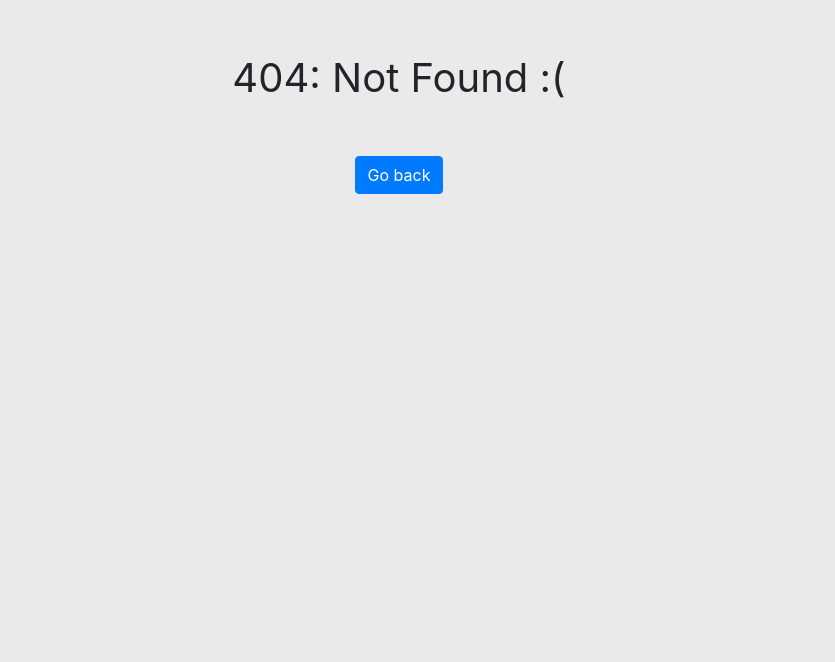
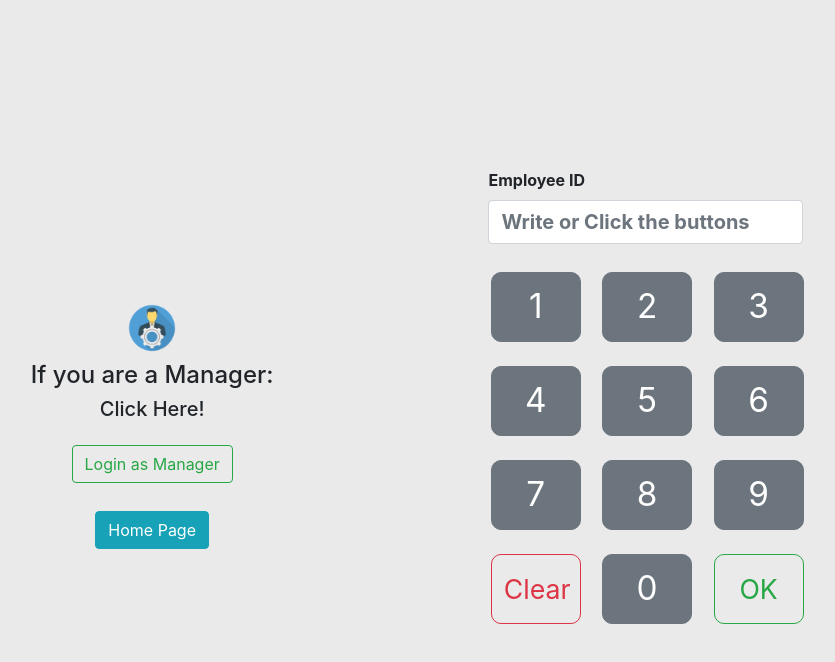
Before and after one commit to MarioCaushi/EmployeeShifts-frontend, a React (Create React App) app: page /EmployeeLogin in a window 1280 px wide. Before the commit this address had no page. Shown: the top 662 px of the page, without its empty margins (241-1076 px from the left). Built offline with nearby package versions, Linux system fonts and the light colour scheme.

Commit message:
Coonnected ManagerLogin with the backend

```diff
--- a/package.json
+++ b/package.json
@@ -33,5 +33,6 @@
       "last 1 firefox version",
       "last 1 safari version"
     ]
-  }
+  },
+  "proxy": "http://localhost:5149"
 }
--- a/src/App.js
+++ b/src/App.js
@@ -3,6 +3,7 @@ import { Routes, Route } from 'react-router-dom';
 import  Home  from "./Pages/Home";
 import PageError  from "./Pages/PageError";
 import ManagerLogin from './Pages/ManagerLogin';
+import EmployeeLogin from './Pages/EmployeeLogin';
 
 function App() {
   return (
@@ -10,6 +11,7 @@ function App() {
       <Routes>
         <Route path="/" element={<Home />} />
         <Route path='/ManagerLogin' element={<ManagerLogin/>}/>
+        <Route path='/EmployeeLogin' element={<EmployeeLogin/>}/>
         <Route path="*" element={<PageError />} />
       </Routes>
     </>
--- a/src/Components/EmployeeRegisterComponent.jsx
+++ b/src/Components/EmployeeRegisterComponent.jsx
@@ -1,4 +1,5 @@
 import React from 'react'
+import { Link } from "react-router-dom";
 
 function EmployeeRegisterComponent() {
     return (
@@ -9,7 +10,9 @@ function EmployeeRegisterComponent() {
 
                 <h4>If you are an Employee:</h4>
                 <h5 className="m-2 mb-4">Click Here to register to work!</h5>
-                <button type="button" className="btn btn-outline-info">Register to Work</button>
+                <Link to="/EmployeeLogin">
+                    <button type="button" className="btn btn-outline-info">Register to Work</button>
+                </Link>
             </div>
         </div>
     )
--- /dev/null
+++ b/src/Components/EmployeeRegisterForm.jsx
@@ -0,0 +1,79 @@
+import React from 'react';
+
+function EmployeeRegisterForm() {
+
+    const createButton = (number) => (
+        <div className="col-3 m-1 p-2"> {/* Adjusted for three buttons per row */}
+            <button type="button" className="btn btn-secondary" style={{
+                width: "90px",
+                height: "70px",
+                borderRadius: "10px",
+                fontSize: "25pt"
+            }}>
+                {number}
+            </button>
+        </div>
+    );
+
+    return (
+        <div className="container">
+            <div className="row justify-content-center align-items-center">
+
+                <div className="form-group col-md-10 col-11">
+                    <label htmlFor='employee-register' className="form-label"><b>Employee ID</b></label>
+                    <input type="number" className="form-control"
+                        placeholder="Write or Click the buttons"
+                        name="employee-register"
+                        id="employee-register"
+                        style={{
+                            fontSize: "15pt",
+                            fontWeight: "bold",
+                        }} />
+                </div>
+
+                <div className="col-md-12">
+                    <div className="row justify-content-center">
+                        {createButton(1)}
+                        {createButton(2)}
+                        {createButton(3)}
+                    </div>
+                    <div className="row justify-content-center">
+                        {createButton(4)}
+                        {createButton(5)}
+                        {createButton(6)}
+                    </div>
+                    <div className="row justify-content-center">
+                        {createButton(7)}
+                        {createButton(8)}
+                        {createButton(9)}
+                    </div>
+                    <div className="row justify-content-center">
+                    <div className="col-3 m-1 p-2">
+                        <button type="button" className="btn btn-outline-danger text-center" style={{
+                            width: "90px",
+                            height: "70px",
+                            borderRadius: "10px",
+                            fontSize: "20pt"
+                        }} >
+                            Clear
+                        </button>
+                        </div>
+                        {createButton(0)}
+                        <div className="col-3 m-1 p-2">
+                        <button type="button" className="btn btn-outline-success text-center" style={{
+                            width: "90px",
+                            height: "70px",
+                            borderRadius: "10px",
+                            fontSize: "20pt"
+                        }} >
+                            OK
+                        </button>
+                        </div>
+                    </div>
+                </div>
+            </div>
+        </div>
+    );
+}
+
+export default EmployeeRegisterForm;
--- a/src/Components/LoginManagerForm.jsx
+++ b/src/Components/LoginManagerForm.jsx
@@ -1,35 +1,98 @@
-import React from 'react';
+import React, { useState } from 'react';
+import { useNavigate } from 'react-router-dom'; //use it for the redirection part after that page is built
+
 
 function LoginManagerForm() {
+    const [username, setUsername] = useState("");
+    const [password, setPassword] = useState("");
+    const [errorMessage, setErrorMessage] = useState("");
+
+    const handleFetching = (username, password) => {
+
+        fetch(`http://localhost:5149/api/Manager/manager-login-authentication`, {
+            method: 'POST',
+            headers: {
+                'Content-Type': 'application/json'
+            },
+            body: JSON.stringify({ Username: username.trim(), Password: password })
+        })
+        .then(response => {
+            if (!response.ok) {
+                if (response.status === 401) {
+                    return response.text().then(text => {
+                        throw new Error(text || "Unauthorized access");
+                    });
+                } else {
+                    return response.text().then(text => {
+                        throw new Error(text || "An unexpected error occurred");
+                    });
+                }
+            }
+            return response.json();
+        })
+        .then(data => {
+            alert("Successful but next part is yet to be built" );
+        })
+        .catch(error => {
+            setErrorMessage(error.message);
+            console.error(error);
+        });
+
+    }
+
+
+    const handleSubmit = (event) => {
+        event.preventDefault();
+
+        if (password === "" || username.trim() === "") {
+
+            setErrorMessage("Enter both Username and Password");
+
+            setTimeout(() => {
+                setErrorMessage("");
+            }, 5000);
+
+        } else {
+            handleFetching(username,password);
+        }
+    }
+
         return (
             <div>
+                <form onSubmit={handleSubmit}>
                     <div className="col-md-12 col-12 p-4" style={{
                         border: "solid black 1px",
                         borderRadius: "20px",
-                boxShadow: "0 4px 8px rgba(0, 0, 0, 0.1), 0 6px 20px rgba(0, 0, 0, 0.1)" // Custom shadow
+                        boxShadow: "0 4px 8px rgba(0, 0, 0, 0.1), 0 6px 20px rgba(0, 0, 0, 0.1)"
                     }}>
-                <div className="form-floating m-3" id="username-login-container">
-                    {/* Corrected the `for` attribute to `htmlFor` in label */}
+                        <div className="form-floating m-3">
                             <label htmlFor="username-login">Username</label>
-                    <input type="text" className="form-control login-input" id="username-login" name="username-login" placeholder="Enter Username" />
+                            <input type="text" className="form-control login-input" id="username-login"
+                                placeholder="Enter Username"
+                                value={username} onChange={(e) => setUsername(e.target.value)} />
                         </div>
 
-                <div className="form-floating m-3" id="password-login-container">
-                    {/* Corrected the class attribute to className */}
+                        <div className="form-floating m-3">
                             <label htmlFor="password-login">Password</label>
-                    <input type="password" className="form-control login-input" id="password-login" placeholder="Password" />
+                            <input type="password" className="form-control login-input" id="password-login"
+                                placeholder="Password"
+                                value={password} onChange={(e) => setPassword(e.target.value)} />
                         </div>
 
-                <div className="container" id="login-evaluation">
-                    {/* Placeholder for potentially dynamic HTML content */}
+                        {errorMessage && (
+                            <div className="container text-danger" id="login-evaluation">
+                                {errorMessage}
                             </div>
+                        )}
 
-                <div id="login-buttons" className="d-flex justify-content-center mt-3">
-                    <button id="login-button" type="button" className="btn btn-primary">Login</button>
+                        <div className="d-flex justify-content-center mt-3">
+                            <button type="submit" className="btn btn-primary">Login</button>
                         </div>
                     </div>
+                </form>
             </div>
         );
  }
 
+
 export default LoginManagerForm;
--- /dev/null
+++ b/src/Pages/EmployeeLogin.jsx
@@ -0,0 +1,29 @@
+import React from 'react'
+import { Link } from "react-router-dom";
+import ManagerLoginComponent from '../Components/ManagerLoginComponent';
+import EmployeeRegisterForm from '../Components/EmployeeRegisterForm';
+
+function EmployeeLogin() {
+    return (
+        <div>
+            <div className="container-fluid d-flex align-items-center justify-content-center p-3 mt-5">
+                <div className="container d-flex flex-column flex-md-row align-items-center justify-content-center gap-2 p-3 m-3 mt-5">
+
+                    <div className="col-md-5 col-12 p-4 m-3 d-flex flex-column align-items-center justify-content-center">
+                        <ManagerLoginComponent />
+                        <Link to="/">
+                            <button type="button" className="btn btn-info mt-1">Home Page</button>
+                        </Link>
+                    </div>
+
+                    <div className="col-md-5 col-12 p-4 m-3">
+                        <EmployeeRegisterForm/>
+                    </div>
+
+                </div>
+            </div>
+        </div>
+    )
+}
+
+export default EmployeeLogin
--- a/src/Pages/Home.jsx
+++ b/src/Pages/Home.jsx
@@ -11,7 +11,7 @@ function Home() {
                 {/* Redirecting Container - already centered due to parent styles */}
                 <div className="container-fluid d-flex flex-column align-items-center justify-content-center m-4 gap-2">
 
-                    <div className="d-flex flex-column align-items-center justify-content-center gap-2 m-4 mt-5">
+                    <div className="d-flex flex-column align-items-center justify-content-center gap-2 m-4 mt-4">
                         <ManagerLoginComponent />
                     </div>
 
--- a/src/Pages/ManagerLogin.jsx
+++ b/src/Pages/ManagerLogin.jsx
@@ -1,4 +1,5 @@
 import React from 'react'
+import { Link } from "react-router-dom";
 import LoginManagerForm from "../Components/LoginManagerForm";
 import EmployeeRegisterComponent from '../Components/EmployeeRegisterComponent';
 
@@ -9,7 +10,9 @@ function ManagerLogin() {
 
         <div className="col-md-5 col-12 p-4 m-3 d-flex flex-column align-items-center justify-content-center">
           <EmployeeRegisterComponent />
+          <Link to="/">
           <button type="button" className="btn btn-success mt-3">Home Page</button>
+          </Link>
         </div>
 
         <div className="col-md-5 col-12 p-4 m-3">
```
Also changed, not shown: src/Components/EmployeeRegister.jsx (added), 1 other file (tests, documents, lock files or other folders). Lines whose indentation alone changed are shown as unchanged.
